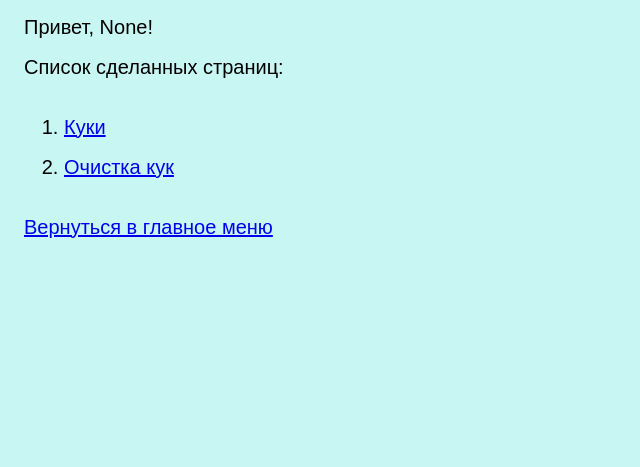
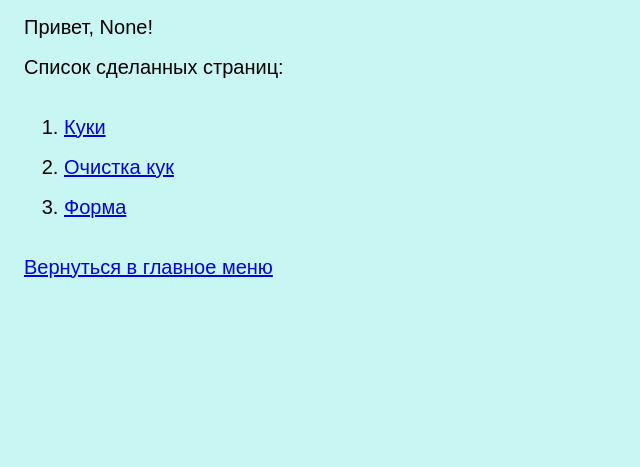
Before and after one commit to brkhtvvv/web--programming-labs-2, a Flask app: page /lab3/ in a window 1280 px wide. Shown: the part 211-678 px from the top of the page, without its empty margins (0-640 px from the left). Run offline with Flask 3, Linux system fonts and the light colour scheme.

Commit message:
Корректировка пола

```diff
--- a/templates/lab3/form1.html
+++ b/templates/lab3/form1.html
@@ -8,7 +8,7 @@
     <h1>Привет, {{user}}!</h1>
     <h2>Добро пожаловать на наш сайт!</h2>
     <div>Ваш возраст: {{age}}</div>
-    <div>Ваш пол: {{sex}}</div>
+    <div>Ваш пол: {{'мужской' if sex == 'male' else 'женский'}}</div>
     <div>
         <a href="/lab3/form1">Заново</a>
     </div>
--- a/templates/lab3/lab3.html
+++ b/templates/lab3/lab3.html
@@ -15,6 +15,9 @@
         <li>
             <a href="/lab3/del_cookie">Очистка кук</a>
         </li>
+        <li>
+            <a href="/lab3/form1">Форма</a>
+        </li>
     </ol>
     <div>
         <a href="http://127.0.0.1:5000/menu"></a>
```
